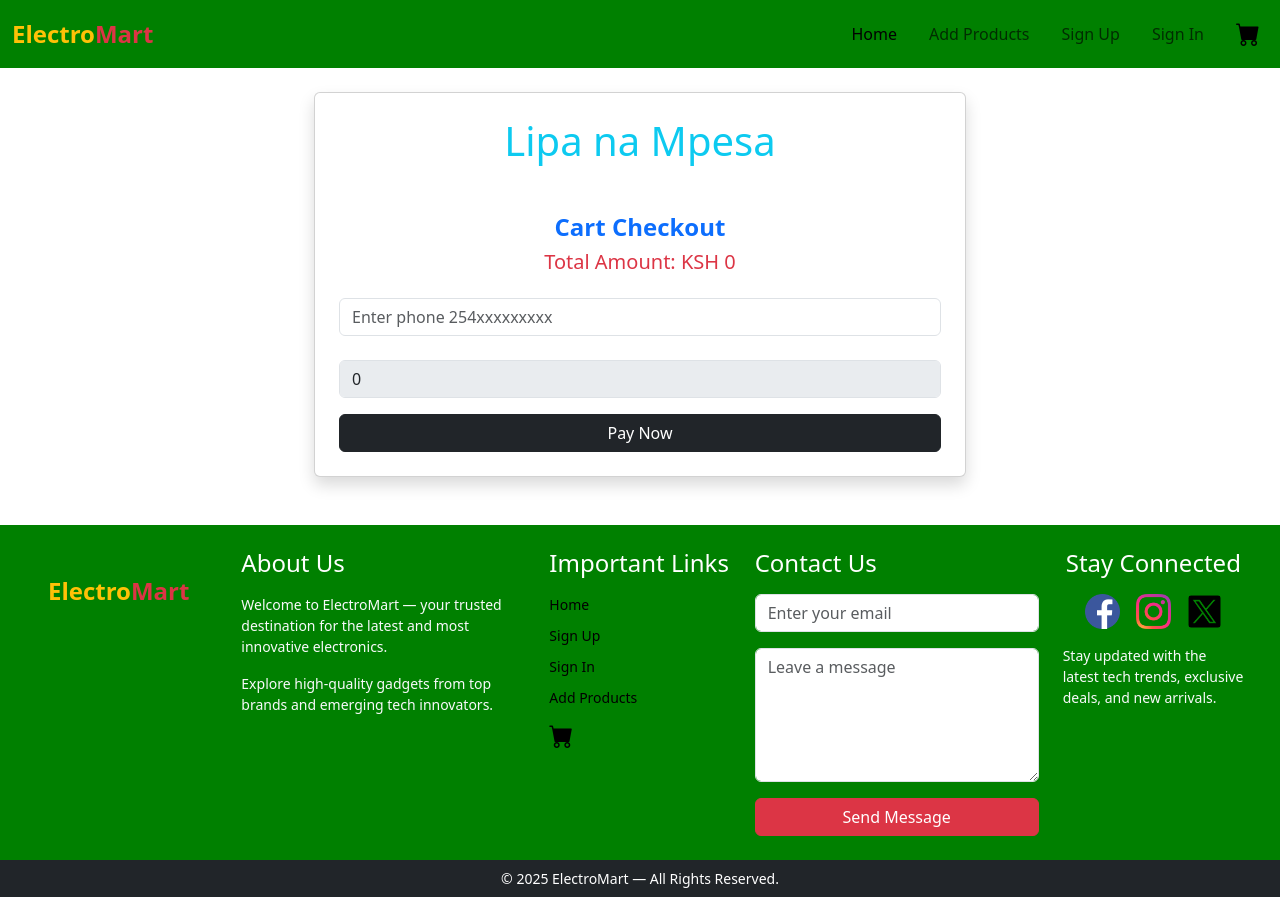
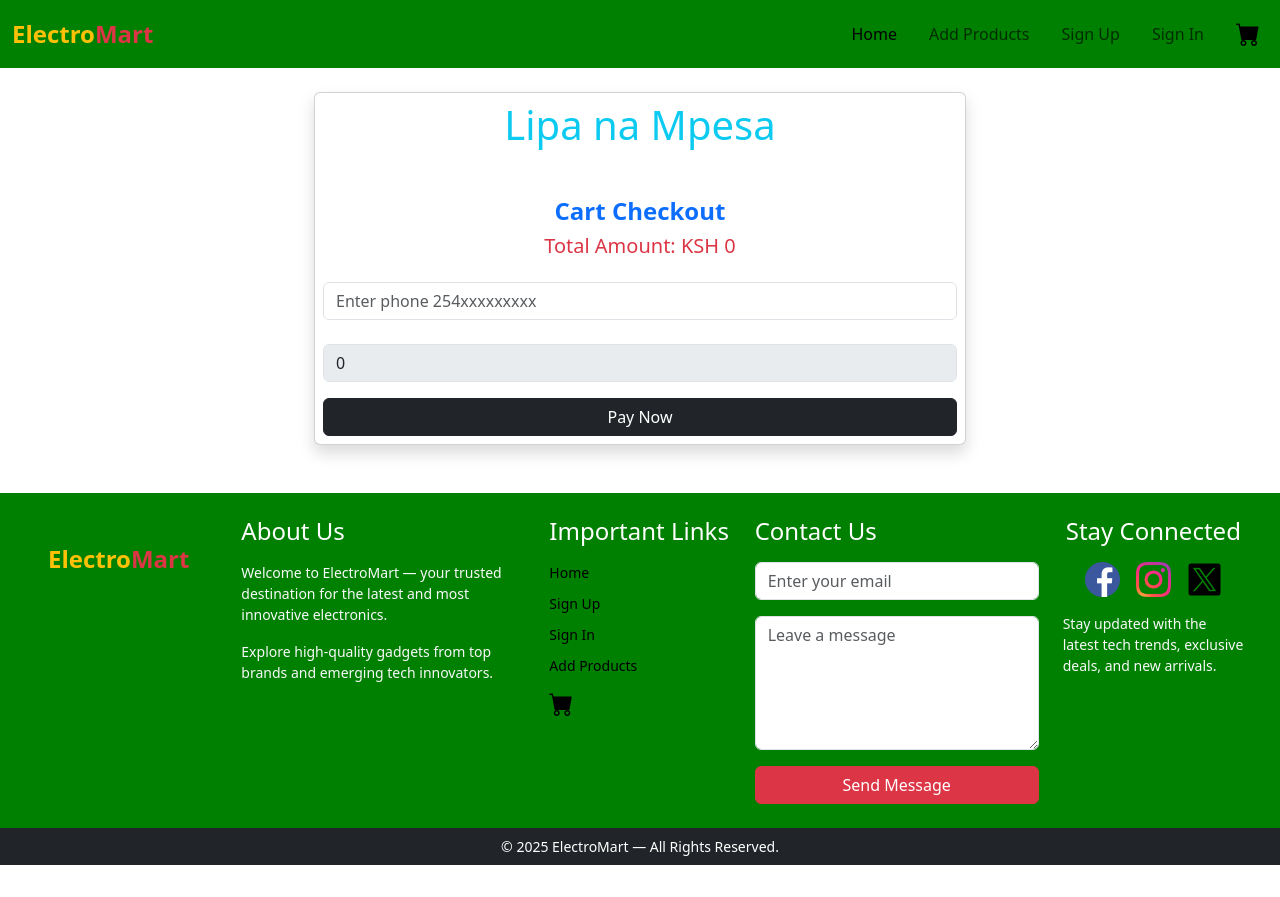
Before and after one commit to DOREEN3/electronics-master, a React (Create React App) app: page /mpesapayment in a window 1280 px wide. After the commit the page ends 865 px from the top, so only its background shows below. Built offline with nearby package versions, Linux system fonts and the light colour scheme.

Commit message:
Update Mpesapayment.jsx

```diff
--- a/src/components/Mpesapayment.jsx
+++ b/src/components/Mpesapayment.jsx
@@ -54,7 +54,7 @@
         </div>
       )}
 
-      <div className="col-md-6 rounded shadow card p-4"  style={{ maxHeight: '600px', overflowY: 'auto' }}>
+      <div className="col-md-6 rounded shadow card p-2"  style={{ maxHeight: '600px', overflowY: 'auto' }}>
         <h1 className="text-info text-center">Lipa na Mpesa</h1>
         <h3 className="text-success">{success}</h3>
         <h3 className="text-info">{loading}</h3>
@@ -66,7 +66,7 @@
             <img
               src={`https://doreen98.pythonanywhere.com${product.product_photo}`}
               alt={product.product_name}
-              className="mt-4 productimage"
+              className="mt-2 productimage"
             />
 
             <div className="card-body">
```
